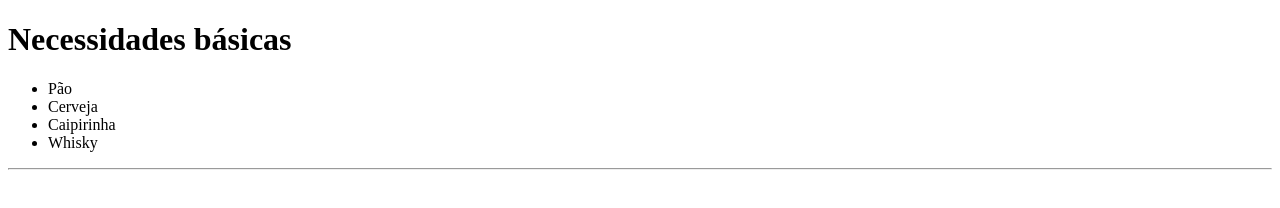
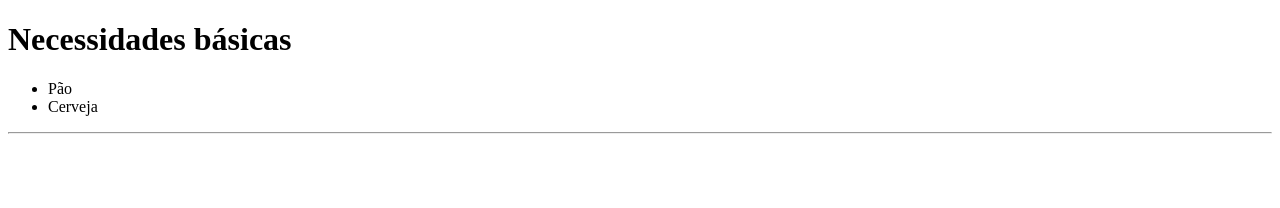
Before and after one commit to DiegoAguilera22/CI_CD, a plain HTML site: page index.html in a window 1280 px wide. Drawn offline with Linux system fonts and the light colour scheme.

Commit message:
Update index.html

```diff
--- a/index.html
+++ b/index.html
@@ -11,8 +11,6 @@
     <ul>
     <li>Pão</li>
     <li>Cerveja</li>
-    <li>Caipirinha</li>
-    <li>Whisky</li>
 </ul>
     <hr>
 </body>
```
